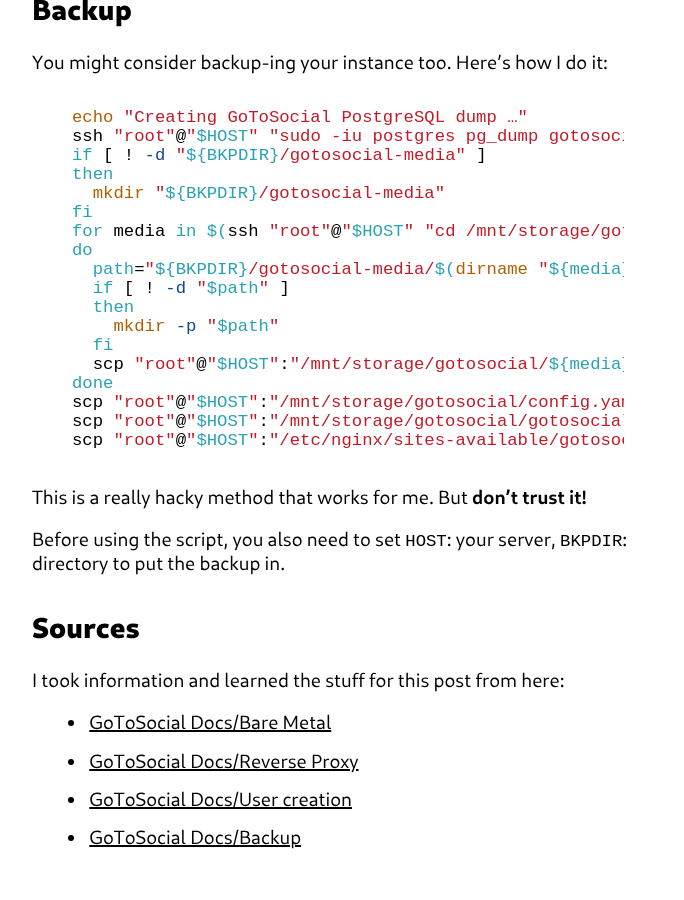
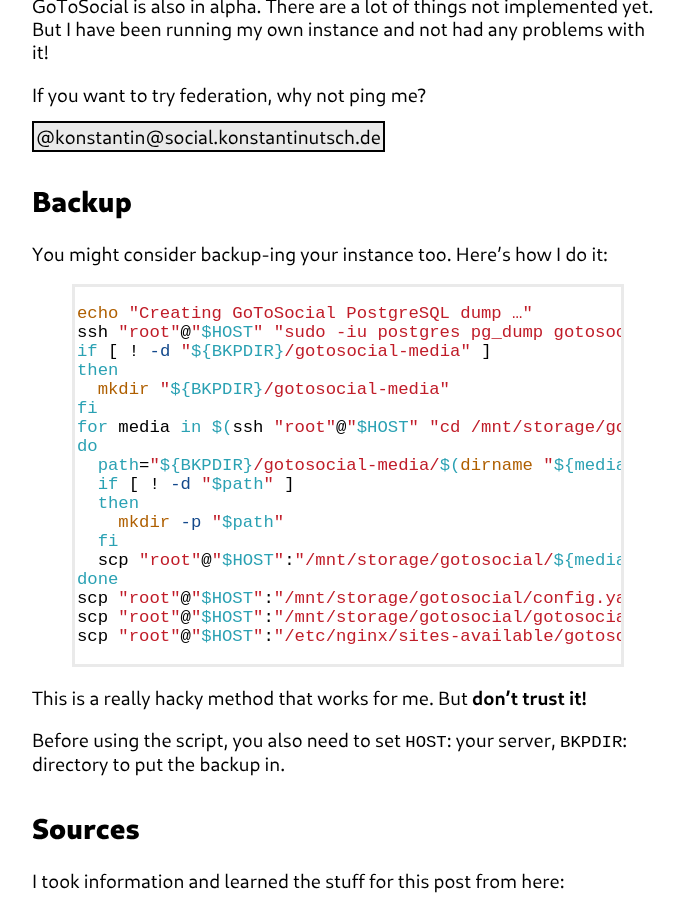
Before and after one commit to konstantintutsch/website, a Jekyll site: the page built from _posts/2023-10-05-selfhost-a-fediverse-gotosocial-instance.md, in a window 1280 px wide and 900 px high, scrolled down 6107 px. Shown: the whole window, without its empty margins (292-976 px from the left). Built offline with Jekyll 4.4.1, drawn with Linux system fonts in a browser that asks for light colours.

Commit message:
Seperate CSS for posts

```diff
--- /dev/null
+++ b/_includes/footer.html
@@ -0,0 +1,6 @@
+{% for item in site.data.social %}
+    <a class="social" target="_blank" rel="me noopener noreferrer" href="{{ item.link }}">{{ item.name }}</a>
+{% endfor %}
+<small>
+    <p>© All content licensed under <b><a target="_blank" rel="noopener noreferrer" href="https://creativecommons.org/licenses/by-sa/4.0/">CC BY-SA 4.0</a></b> unless otherwise stated.</p>
+</small>
--- /dev/null
+++ b/_includes/head.html
@@ -0,0 +1,25 @@
+<meta charset="utf-8">
+<meta name="viewport" content="width=device-width, initial-scale=1, maximum-scale=1, minimum-scale=1, user-scalable=no, minimal-ui">
+<meta name="robots" content="index, follow">
+
+<!-- SEO -->
+<title>{{ page.title }} | {{ site.title }}</title>
+<meta name="description" content="{{ page.description }} | {{ site.description }}">
+<meta property="og:title" content="{{ page.title }} | {{ site.title }}">
+<meta property="og:description" content="{{ page.description }} | {{ site.description }}">
+<meta property="og:image" content="{{ site.url }}/assets/images/logo.png">
+
+<!-- Icons -->
+<link rel="apple-touch-icon" sizes="180x180" href="/assets/images/apple-touch-icon.png">
+<link rel="icon" type="image/png" sizes="228x228" href="/assets/images/favicon-228x228.png">
+<link rel="icon" type="image/png" sizes="96x96" href="/assets/images/favicon-96x96.png">
+<link rel="icon" type="image/png" sizes="48x48" href="/assets/images/favicon-48x48.png">
+<link rel="icon" type="image/png" sizes="32x32" href="/assets/images/favicon-32x32.png">
+<link rel="icon" type="image/png" sizes="16x16" href="/assets/images/favicon-16x16.png">
+<link rel="manifest" href="/site.webmanifest">
+
+<!-- RSS -->
+<link rel="alternate" type="application/rss+xml" href="{{ site.url }}/feed.rss">
+
+<!-- CSS -->
+<link rel="stylesheet" href="/assets/css/style.css">
--- /dev/null
+++ b/_includes/navigation.html
@@ -0,0 +1,10 @@
+<div id="top">
+    <a id="site" href="/">
+        <img id="logo" src="/assets/images/logo.svg"></img><h2 id="title">Konstantin Tutsch</h2>
+    </a>
+</div>
+<nav>
+    {% for item in site.data.navigation %}
+        <a {% if page.url == item.path %}class="selected"{% endif %} href="{{ item.path }}">{{ item.name }}</a>
+    {% endfor %}
+</nav>
--- a/_layouts/default.html
+++ b/_layouts/default.html
@@ -1,50 +1,17 @@
 <!DOCTYPE html>
 <html>
     <head>
-        <meta charset="utf-8">
-        <meta name="viewport" content="width=device-width, initial-scale=1, maximum-scale=1, minimum-scale=1, user-scalable=no, minimal-ui">
-        <meta name="robots" content="all">
-
-        <title>{{ page.title }} | {{ site.title }}</title>
-        <meta name="description" content="{{ page.description }} | {{ site.description }}">
-        <meta property="og:title" content="{{ page.title }} | {{ site.title }}">
-        <meta property="og:description" content="{{ page.description }} | {{ site.description }}">
-        <meta property="og:image" content="{{ site.url }}/assets/images/logo.png">
-
-        <link rel="stylesheet" href="/assets/css/style.css">
-        <link rel="apple-touch-icon" sizes="180x180" href="/assets/images/apple-touch-icon.png">
-        <link rel="icon" type="image/png" sizes="228x228" href="/assets/images/favicon-228x228.png">
-        <link rel="icon" type="image/png" sizes="96x96" href="/assets/images/favicon-96x96.png">
-        <link rel="icon" type="image/png" sizes="48x48" href="/assets/images/favicon-48x48.png">
-        <link rel="icon" type="image/png" sizes="32x32" href="/assets/images/favicon-32x32.png">
-        <link rel="icon" type="image/png" sizes="16x16" href="/assets/images/favicon-16x16.png">
-        <link rel="manifest" href="/site.webmanifest">
-
-        <link rel="alternate" type="application/rss+xml" href="{{ site.url }}/feed.rss">
+        {% include head.html %}
     </head>
     <body>
         <header>
-            <div id="top">
-                <a id="site" href="/">
-                    <img id="logo" src="/assets/images/logo.svg"></img><h2 id="title">Konstantin Tutsch</h2>
-                </a>
-            </div>
-            <nav>
-                {% for item in site.data.navigation %}
-                    <a {% if page.url == item.path %}class="selected"{% endif %} href="{{ item.path }}">{{ item.name }}</a>
-                {% endfor %}
-            </nav>
+            {% include navigation.html %}
         </header>
         <article>
             {{ content }}
         </article>
         <footer>
-            {% for item in site.data.social %}
-                <a class="social" target="_blank" rel="me noopener noreferrer" href="{{ item.link }}">{{ item.name }}</a>
-            {% endfor %}
-            <small>
-                <p>© All content licensed under <b><a target="_blank" rel="noopener noreferrer" href="https://creativecommons.org/licenses/by-sa/4.0/">CC BY-SA 4.0</a></b> unless otherwise stated.</p>
-            </small>
+            {% include footer.html %}
         </footer>
     </body>
 </html>
--- a/_layouts/post.html
+++ b/_layouts/post.html
@@ -1,9 +1,22 @@
----
-layout: default
----
+<!DOCTYPE html>
+<html>
+    <head>
+        {% include head.html %}
+        <link rel="stylesheet" href="/assets/css/blog.css">
+    </head>
+    <body>
+        <header>
+            {% include navigation.html %}
+        </head>
+        <article>
+            <h1 class="post">{{ page.title }}</h1>
+            <p class="date">{{ page.date | date_to_string }}</p>
+            <p id="description">{{ page.description }}</p>
 
-<h1 class="post">{{ page.title }}</h1>
-<p class="date">{{ page.date | date_to_string }}</p>
-<p id="description">{{ page.description }}</p>
-
-{{ content }}
+            {{ content }}
+        </article>
+        <footer>
+            {% include footer.html %}
+        </footer>
+    </body>
+</html>
--- a/_posts/2023-10-05-selfhost-a-fediverse-gotosocial-instance.md
+++ b/_posts/2023-10-05-selfhost-a-fediverse-gotosocial-instance.md
@@ -259,7 +259,9 @@
 
 GoToSocial is also in alpha. There are a lot of things not implemented yet. But I have been running my own instance and not had any problems with it!
 
-If you want to try federation, why not ping me? `@konstantin@social.konstantinutsch.de`
+If you want to try federation, why not ping me?
+
+<span class="mention">@konstantin@social.konstantinutsch.de</span>
 
 ## Backup
 
--- /dev/null
+++ b/assets/css/blog.css
@@ -0,0 +1,87 @@
+@font-face
+{
+    font-family: "Hack";
+    src: url("/assets/fonts/Hack-Regular.ttf") format("ttf");
+    font-style: normal;
+}
+
+/* text */
+blockquote
+{
+    border-left: solid 0.2em darkgray;
+}
+blockquote p
+{
+    margin-left: 1em;
+    font-style: italic;
+    color: darkgray;
+}
+
+/* code */
+div.highlight, figure.highlight
+{
+    overflow-x: scroll;
+    background: white;
+    padding: 0.10em;
+    border: solid #eaeaea 0.2em;
+}
+code,
+p code
+{
+    font-family: "Hack", monospace;
+    font-size: 0.9em;
+}
+p code
+{
+    white-space: nowrap;
+}
+del { text-decoration-thickness: 0.15em; }
+/* code highlighting */
+/* sql */
+code.language-sql span.k { color: #2a7bde; }
+code.language-sql span.s1 { color: #f66151; }
+code.language-sql span.p { color: black; }
+code.language-sql span.n { color: black; }
+/* nginx */
+code.language-nginx span.k { color: #af5f00; }
+code.language-nginx span.p { color: black; }
+code.language-nginx span.kn { color: #33d17a; }
+code.language-nginx span.mi { color: #c01c28; }
+code.language-nginx span.s { color: #c061cb; }
+code.language-nginx span.c1 { color: #12488b; }
+code.language-nginx span.nv { color: #2aa1b3; }
+/* shell */
+code.language-shell span.nb { color: #af5f00; }
+code.language-shell span.nt { color: #12488b; }
+code.language-shell span.s2,
+code.language-shell span.m,
+code.language-shell span.kc,
+code.language-shell span.s { color: #c01c28; }
+code.language-shell span.k,
+code.language-shell span.si,
+code.language-shell span.nv { color: #2aa1b3; }
+/* yml */
+code.language-yaml span.na { color: #2aa1b3; }
+code.language-yaml span.pi { color: #a347ba; }
+code.language-yaml span.s2,
+code.language-yaml span.m,
+code.language-yaml span.kc,
+code.language-yaml span.s { color: #c01c28; }
+
+/* image */
+img.post
+{
+    max-width: 100%;
+    max-height: 30em;
+    margin: auto;
+    display: block;
+    margin-bottom: 1vh;
+}
+span.caption
+{
+        width: 100%;
+        display: block;
+        text-align: center;
+        font-style: italic;
+        margin-bottom: 4vh;
+}
--- a/assets/css/style.css
+++ b/assets/css/style.css
@@ -6,13 +6,6 @@
     src: url("/assets/fonts/cantarell-vf.woff2") format("woff2"),
          url("/assets/fonts/cantarell-vf.otf") format("opentype");
 }
-@font-face
-{
-    font-family: "Hack";
-    src: url("/assets/fonts/Hack-Regular.ttf") format("ttf");
-    font-style: normal;
-}
-
 
 body
 {
@@ -60,7 +53,7 @@
 div#top
 {
     margin-top: 3vh;
-    margin-bottom: 3vh;
+    margin-bottom: 2vh;
 }
 a#site
 {
@@ -85,6 +78,14 @@
 {
     font-size: 1.1em;
     margin-bottom: 4vh;
+}
+nav a,
+.selected
+{
+    padding: 0.1em 0.2em 0.1em 0.2em;
+    margin: 0.1em;
+    font-weight: 800;
+    font-size: 0.9em;
 }
 
 article div.post, /* between posts */
@@ -119,12 +120,6 @@
     background: #3584e4;
     text-decoration: none;
 }
-nav a,
-.selected
-{
-    padding: 0.1em 0.2em 0.1em 0.2em;
-    margin: -0.1em;
-}
 a.social { white-space: nowrap; };
 small
 {
@@ -132,89 +127,11 @@
 }
 li { margin: 0.8em; }
 h2 { margin-top: 4vh; }
-blockquote
-{
-    border-left: solid 0.2em darkgray;
-}
-blockquote p
-{
-    margin-left: 1em;
-    font-style: italic;
-    color: darkgray;
-}
 span.mention
 {
     background: #eaeaea;
     padding: 0.10em;
     border: solid black 0.15em;
-    font-size: 75%;
-}
-/* code */
-div.highlight, figure.highlight
-{
-    border-radius: 0.5em;
-    overflow-x: scroll;
-    background: transparent;
-}
-code,
-p code
-{
-    font-family: "Hack", monospace;
-    font-size: 0.9em;
-}
-p code
-{
-    white-space: nowrap;
-}
-del { text-decoration-thickness: 0.15em; }
-/* code highlighting */
-/* sql */
-code.language-sql span.k { color: #2a7bde; }
-code.language-sql span.s1 { color: #f66151; }
-code.language-sql span.p { color: black; }
-code.language-sql span.n { color: black; }
-/* nginx */
-code.language-nginx span.k { color: #af5f00; }
-code.language-nginx span.p { color: black; }
-code.language-nginx span.kn { color: #33d17a; }
-code.language-nginx span.mi { color: #c01c28; }
-code.language-nginx span.s { color: #c061cb; }
-code.language-nginx span.c1 { color: #12488b; }
-code.language-nginx span.nv { color: #2aa1b3; }
-/* shell */
-code.language-shell span.nb { color: #af5f00; }
-code.language-shell span.nt { color: #12488b; }
-code.language-shell span.s2,
-code.language-shell span.m,
-code.language-shell span.kc,
-code.language-shell span.s { color: #c01c28; }
-code.language-shell span.k,
-code.language-shell span.si,
-code.language-shell span.nv { color: #2aa1b3; }
-/* yml */
-code.language-yaml span.na { color: #2aa1b3; }
-code.language-yaml span.pi { color: #a347ba; }
-code.language-yaml span.s2,
-code.language-yaml span.m,
-code.language-yaml span.kc,
-code.language-yaml span.s { color: #c01c28; }
-
-/* image */
-img.post
-{
-    max-width: 100%;
-    max-height: 30em;
-    margin: auto;
-    display: block;
-    margin-bottom: 1vh;
-}
-span.caption
-{
-        width: 100%;
-        display: block;
-        text-align: center;
-        font-style: italic;
-        margin-bottom: 4vh;
 }
 
 /* tablet */
@@ -240,17 +157,3 @@
     }
     footer { font-size: 0.9em; }
 }
-
-/* color palette */
-.box
-{
-    float: left;
-    margin-right: 0.4em;
-    width: 1em;
-    height: 1em;
-    box-shadow: 0 0.1em 0.2em 0 rgba(0, 0, 0, 0.2), 0 0.2em 1em 0 rgba(0, 0, 0, 0.19);
-}
-.white { background-color: #ffffff; }
-.black { background-color: #000000; }
-.blue { background-color: #3584e4; }
-.gray { background-color: #d0cfcc; }
--- a/contact/index.html
+++ b/contact/index.html
@@ -10,7 +10,9 @@
 <p>
 If you just want to quickly share a though of yours with me, this is the place.<br>
 <br>
-Just tag me: <span class="mention">@konstantin@social.konstantintutsch.de</span><br>
+Just tag me:<br>
+<br>
+<span class="mention">@konstantin@social.konstantintutsch.de</span><br>
 </p>
 
 <h2>E-Mail</h2>
```
